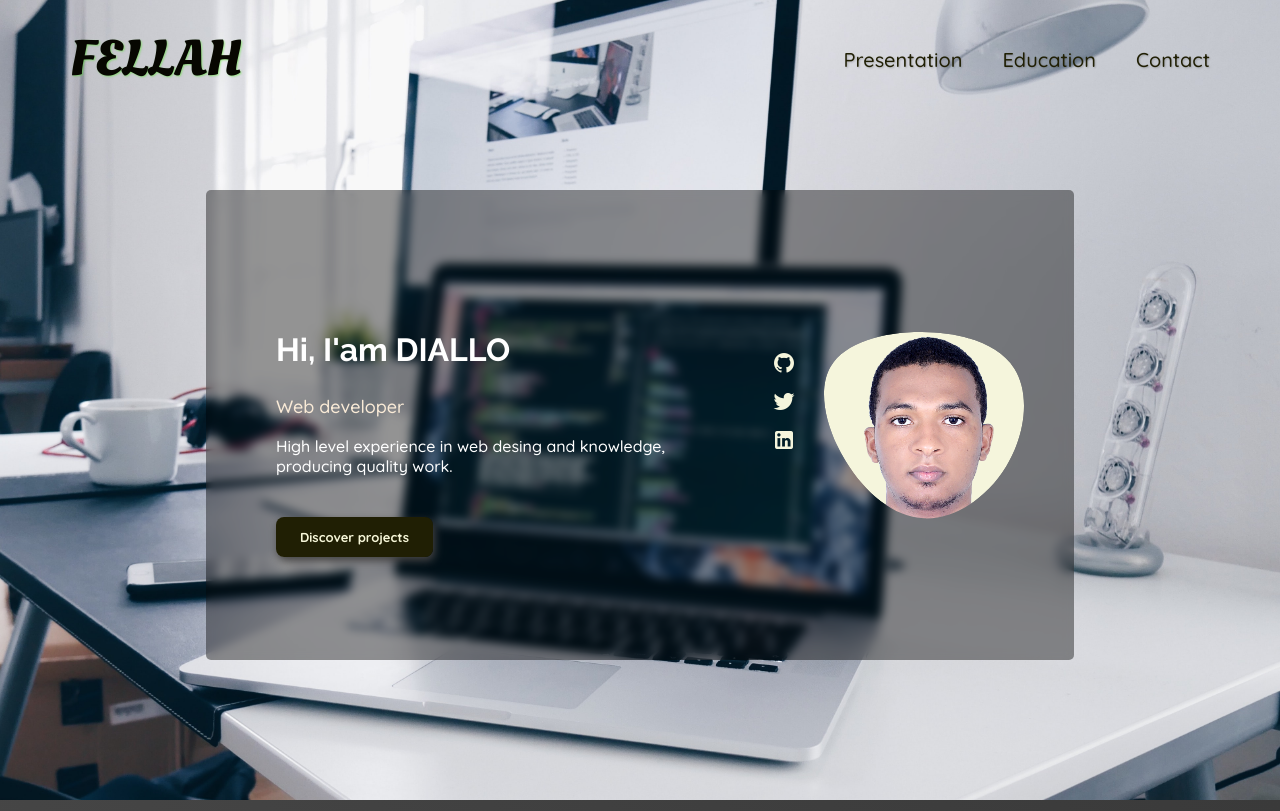
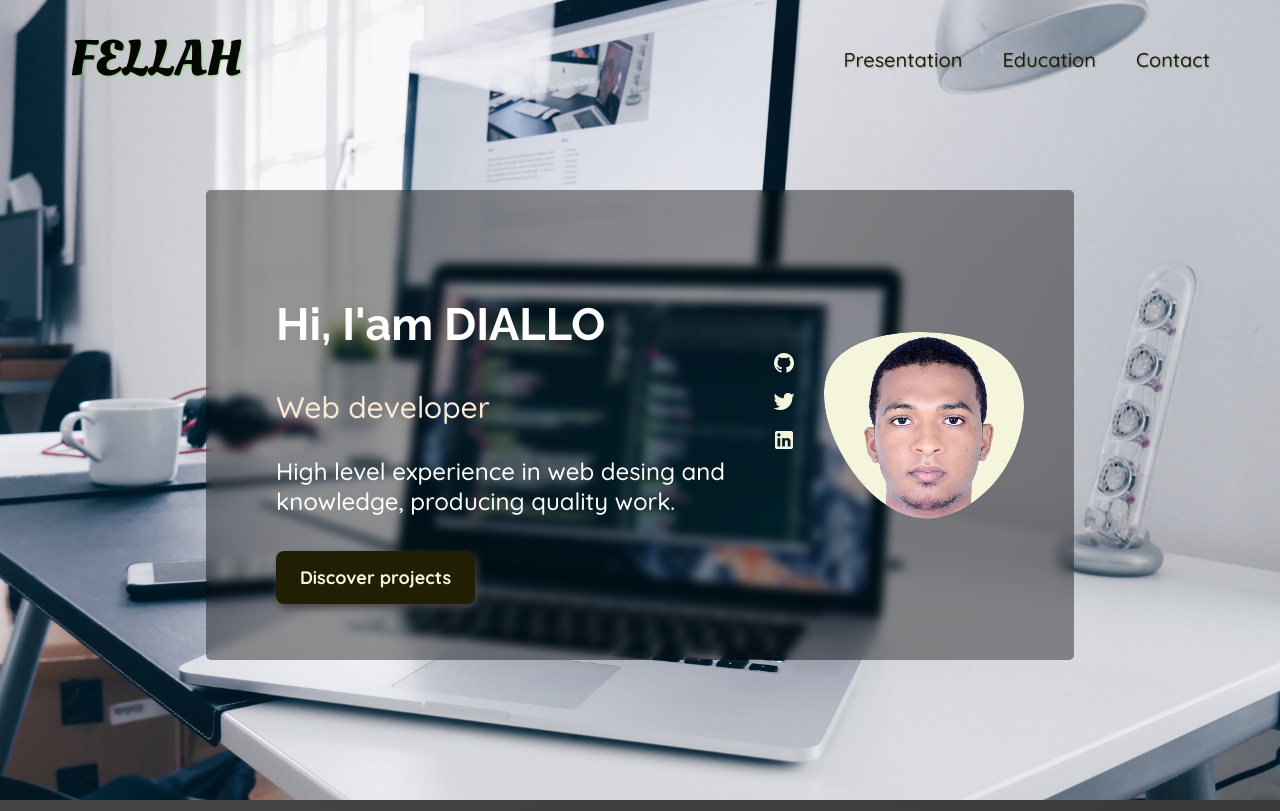
Before and after one commit to FellahAbdel/web-portfolio, a PHP site: page / in a window 1280 px wide. Shown: the top 811 px of the page. Run offline with PHP 8.4, Linux system fonts and the light colour scheme; some libraries are stand-ins or nearby versions.

Commit message:
Font size changed for tablets and pcs

```diff
--- a/assets/css/styles.css
+++ b/assets/css/styles.css
@@ -101,15 +101,16 @@ section:first-child {
 #home div:last-child a {
   text-decoration: none;
   background-color: #201f04;
-  padding: 12px 24px;
+  padding: 15px 24px;
   /* color: black; */
   color: rgb(246, 246, 216);
   /* Pour le pc & tab
   font-size: 24px; */
-  font-size: 13px;
+  font-size: 18px;
   font-weight: bold;
   border-radius: 8px;
   box-shadow: 2px 4px 8px rgb(68, 67, 67);
+  transition: 0.3s;
 }
 
 #home div:last-child a:hover {
@@ -220,6 +221,19 @@ footer:last-child a:hover {
   #home div:first-child a:hover {
     color: rgb(209, 209, 196);
   }
+
+  #home div:last-child h1 {
+    font-size: 40px;
+  }
+
+  #home div:last-child h3 {
+    font-size: 25px;
+  }
+
+  #home div:last-child p {
+    font-size: 19px;
+  }
+
   /* section:first-child {
     Pour pc & tab
     height: 700px;
@@ -278,6 +292,18 @@ footer:last-child a:hover {
     column-gap: 45px;
     padding: 30px 60px;
   }
+
+  #home div:last-child h1 {
+    font-size: 45px;
+  }
+
+  #home div:last-child h3 {
+    font-size: 30px;
+  }
+
+  #home div:last-child p {
+    font-size: 24px;
+  }
   /*
   section:first-child h1 {
     font-size: 40px;
```
